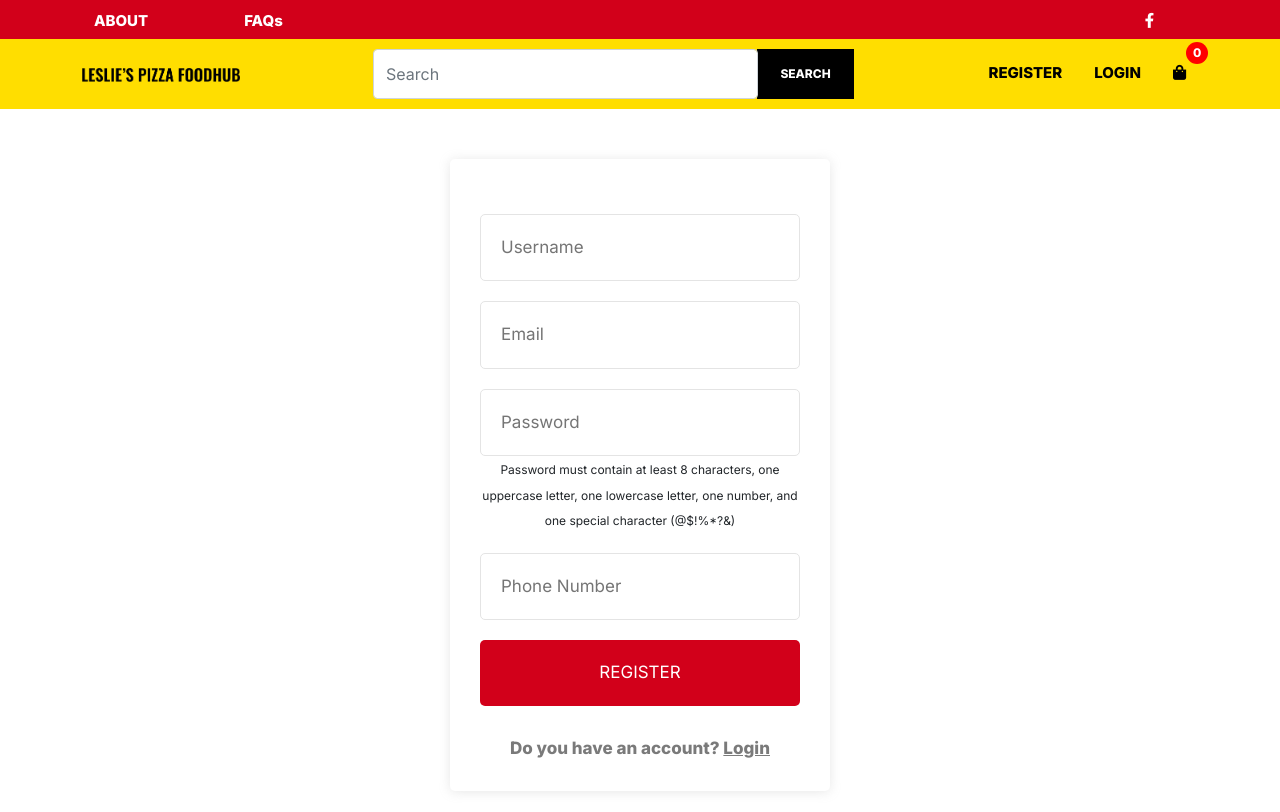
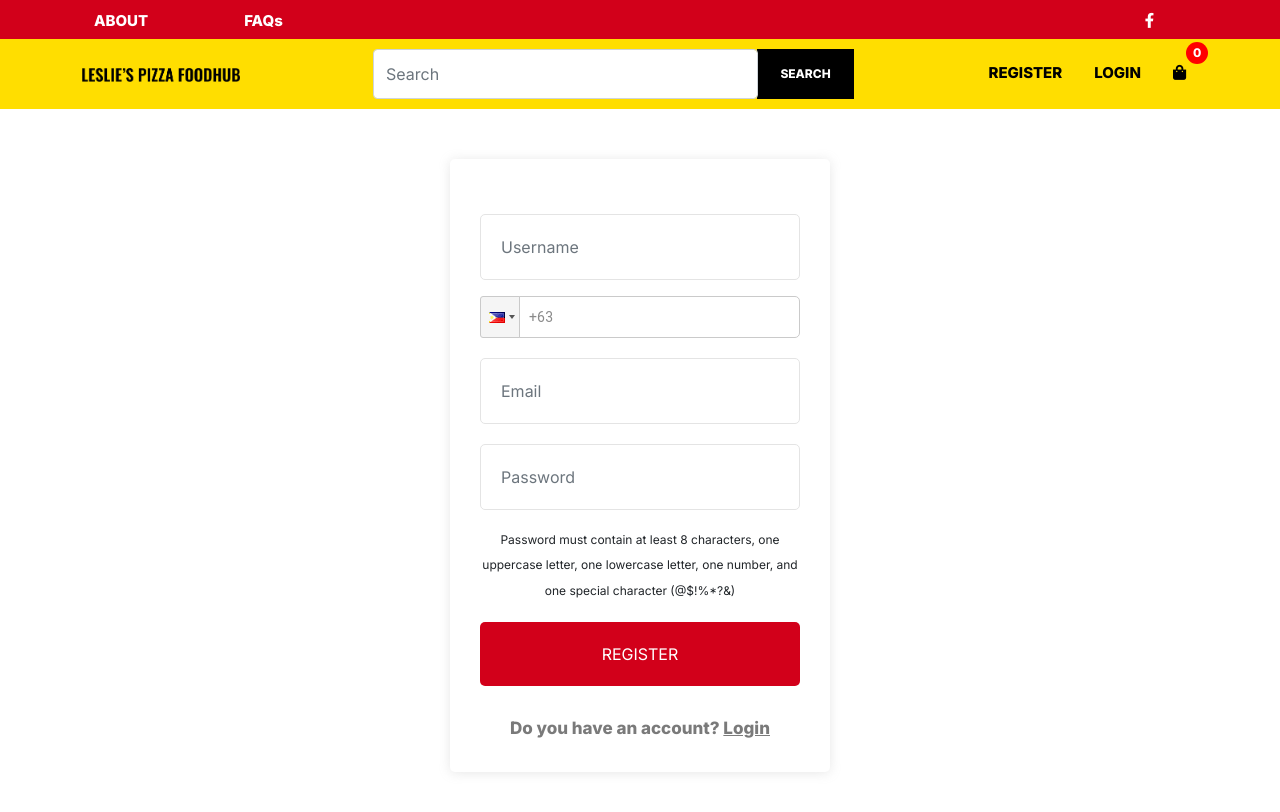
Before and after one commit to leslieFhub/leslie-front, a React (Create React App) app: page /register in a window 1280 px wide. Shown: the top 812 px of the page. Built offline with nearby package versions, Linux system fonts and the light colour scheme; no server answers.

Commit message:
Update Register.js

```diff
--- a/src/screens/Register.js
+++ b/src/screens/Register.js
@@ -5,6 +5,10 @@ import Message from "../components/LoadingError/Error";
 import Loading from "../components/LoadingError/Loading";
 import { register } from "../Redux/Actions/userActions";
 import Header from "./../components/Header";
+import PhoneInput from "react-phone-input-2";
+import "react-phone-input-2/lib/style.css";
+import { isValidPhoneNumber } from "react-phone-input-2";
+
 
 const Register = ({ location, history }) => {
   window.scrollTo(0, 0);
@@ -27,6 +31,12 @@ const Register = ({ location, history }) => {
 
   const submitHandler = (e) => {
     e.preventDefault();
+
+    if (!phone || phone.trim() === "") {
+      // Phone number is empty, display an error message or handle the validation as needed
+      return;
+    }
+
     dispatch(register(name, email, password, phone));
   };
 
@@ -40,18 +50,29 @@ const Register = ({ location, history }) => {
         <form className="Login col-md-8 col-lg-4 col-11" onSubmit={submitHandler}>
           <input
             type="text"
+            className="form-control mb-3"
             placeholder="Username"
             value={name}
             onChange={(e) => setName(e.target.value)}
           />
+          <PhoneInput
+            country={"ph"}
+            value={phone}
+            onChange={(value) => setPhone(value)}
+            placeholder="Phone Number"
+            inputStyle={{ width: "100%" }}
+            containerStyle={{ marginBottom: "15px" }}
+          />
           <input
             type="email"
+            className="form-control mb-3"
             placeholder="Email"
             value={email}
             onChange={(e) => setEmail(e.target.value)}
           />
           <input
             type="password"
+            className="form-control mb-3"
             placeholder="Password"
             value={password}
             onChange={(e) => setPassword(e.target.value)}
@@ -63,20 +84,12 @@ const Register = ({ location, history }) => {
             Password must contain at least 8 characters, one uppercase letter, one lowercase letter, one number, and one special character (@$!%*?&)
           </span>
 
-          <input
-            type="tel"
-            placeholder="Phone Number"
-            value={phone}
-            onChange={(e) => setPhone(e.target.value)}
-          />
-
-          <button type="submit">Register</button>
+          <button type="submit" className="btn btn-primary">Register</button>
           <p>
             <Link to={redirect ? `/login?redirect=${redirect}` : "/login"}>
               Do you have an account? <span><u>Login</u></span>
             </Link>
           </p>
-
         </form>
       </div>
     </>
```
